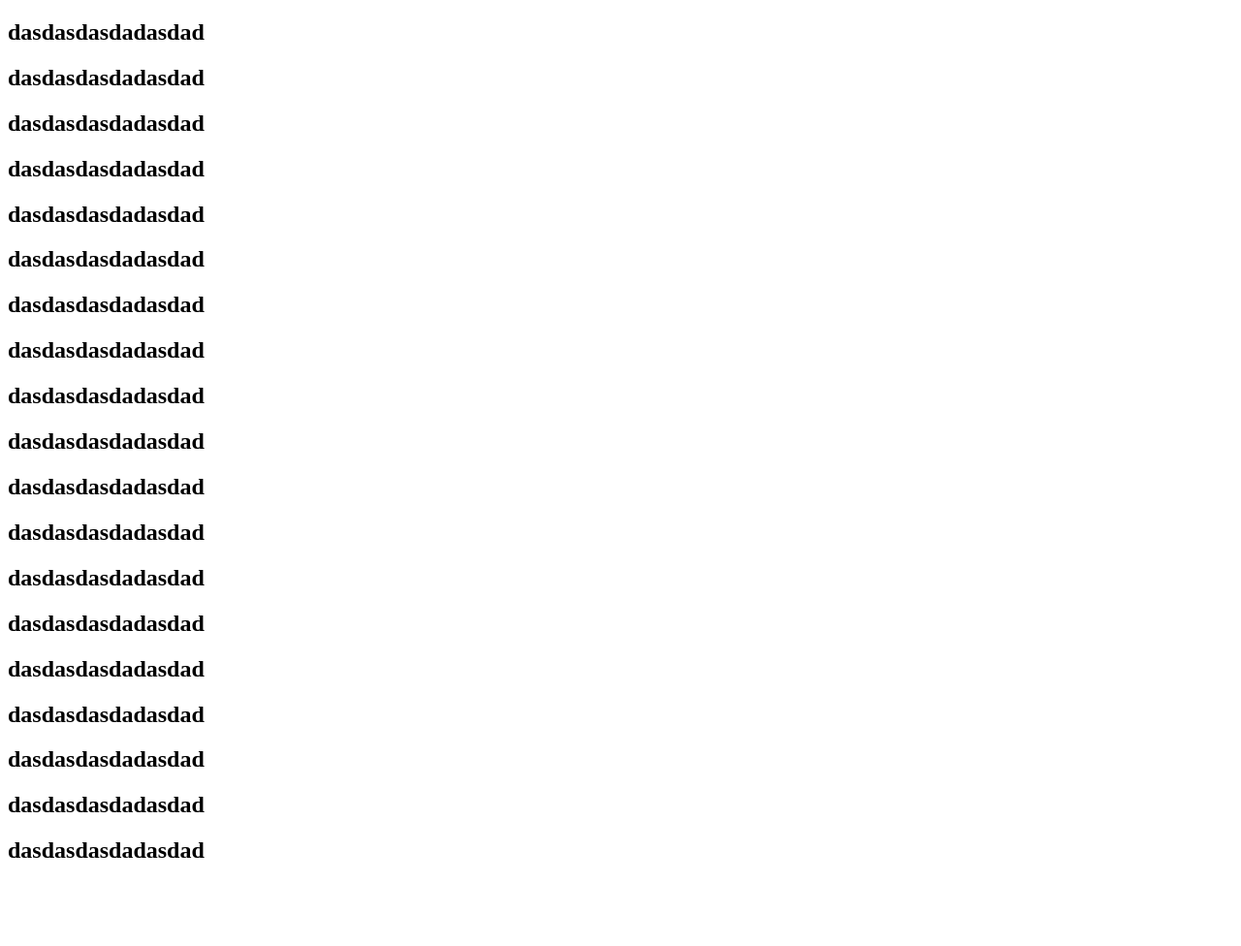
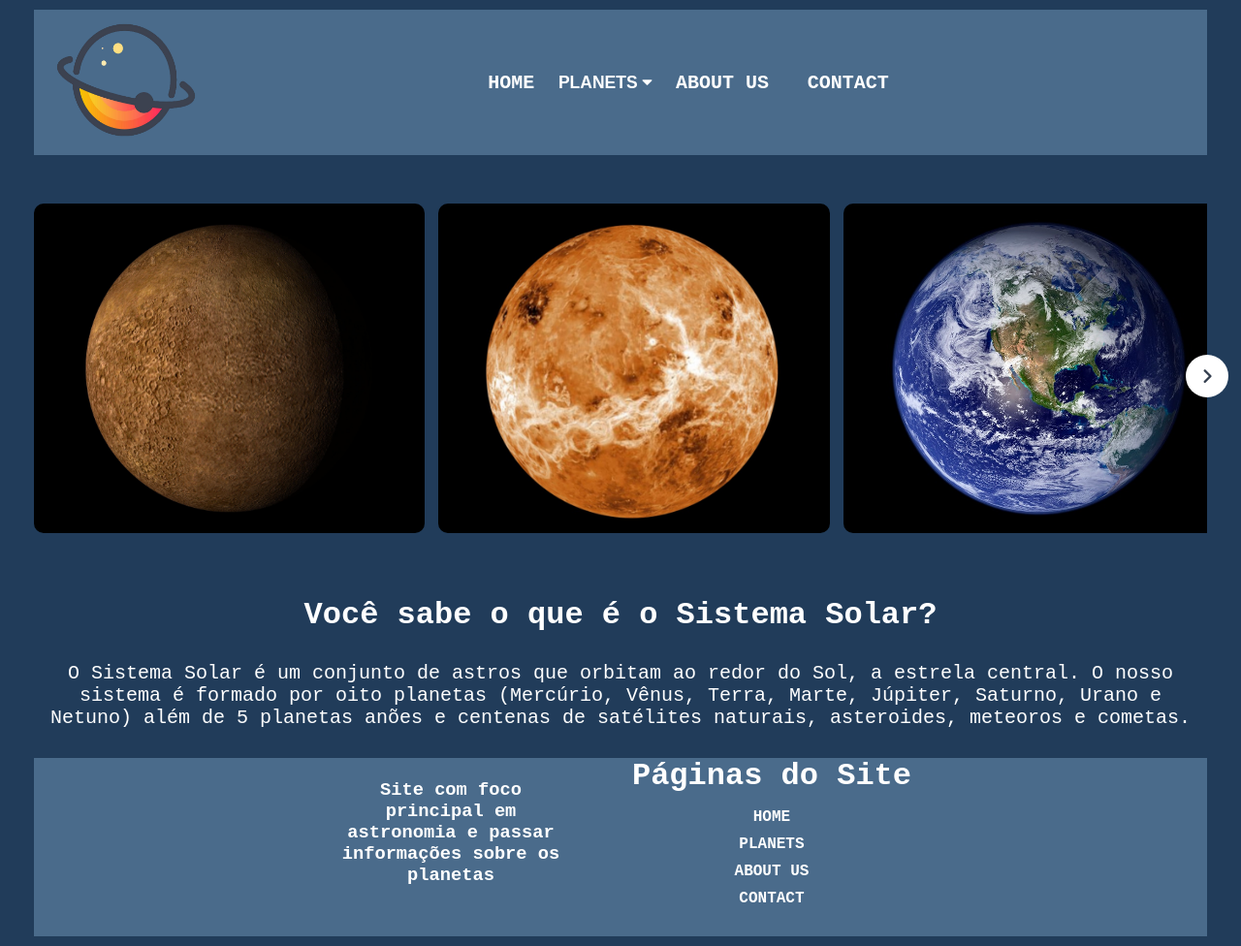
Before and after one commit to VitorApLavezzo/Planets-Information, a plain HTML site: page mercurio.html in a window 1280 px wide. Shown: the whole page at 97% size. Before the commit the page ends 911 px from the top, so only its background shows below. Drawn offline with Linux system fonts and the light colour scheme.

Commit message:
Page1 2.4

```diff
--- a/mercurio.html
+++ b/mercurio.html
@@ -1,30 +1,89 @@
 <!DOCTYPE html>
-<html lang="en">
-<head>
-    <meta charset="UTF-8">
-    <meta http-equiv="X-UA-Compatible" content="IE=edge">
-    <meta name="viewport" content="width=device-width, initial-scale=1.0">
-    <title>Document</title>
-</head>
-<body>
-    <h2>dasdasdasdadasdad</h2>
-    <h2>dasdasdasdadasdad</h2>
-    <h2>dasdasdasdadasdad</h2>
-    <h2>dasdasdasdadasdad</h2>
-    <h2>dasdasdasdadasdad</h2>
-    <h2>dasdasdasdadasdad</h2>
-    <h2>dasdasdasdadasdad</h2>
-    <h2>dasdasdasdadasdad</h2>
-    <h2>dasdasdasdadasdad</h2>
-    <h2>dasdasdasdadasdad</h2>
-    <h2>dasdasdasdadasdad</h2>
-    <h2>dasdasdasdadasdad</h2>
-    <h2>dasdasdasdadasdad</h2>
-    <h2>dasdasdasdadasdad</h2>
-    <h2>dasdasdasdadasdad</h2>
-    <h2>dasdasdasdadasdad</h2>
-    <h2>dasdasdasdadasdad</h2>
-    <h2>dasdasdasdadasdad</h2>
-    <h2>dasdasdasdadasdad</h2>
-</body>
+<html lang="pt-BR">
+  <head>
+    <meta name="viewport" content="width=device-width, initial-scale=1.0" />
+    <meta http-equiv="X-UA-Compatible" content="ie=edge" />
+    <title>Planets Informations</title>
+    <link
+      rel="stylesheet"
+      href="https://cdnjs.cloudflare.com/ajax/libs/font-awesome/6.2.0/css/all.min.css"
+    />
+    <link
+      rel="stylesheet"
+      href="https://cdnjs.cloudflare.com/ajax/libs/font-awesome/4.7.0/css/font-awesome.min.css"
+    />
+    <link rel="stylesheet" href="css/background.css" />
+    <link rel="stylesheet" href="css/style.css" />
+    <script src="js/script.js" defer></script>
+  </head>
+
+  <body>
+    <div class="navbar" id="myTopnav">
+      <img src="img/logo.png" />
+      <div class="links">
+        <a href="javascript:void(0);" class="icon" onclick="myFunction()">
+          <i class="fa fa-bars"></i>
+        </a>
+        <a href="#" class="active">HOME</a>
+        <div class="dropdown">
+          <button class="dropbtn">PLANETS
+            <i class="fa fa-caret-down"></i>
+          </button>
+          <div class="dropdown-content">
+            <a href="mercurio.html">MERCÚRIO</a>
+            <a href="#">VÊNUS</a>
+            <a href="#">TERRA</a>
+            <a href="#">MARTE</a>
+            <a href="#">JÚPITER</a>
+            <a href="#">SATURNO</a>
+            <a href="#">URANO</a>
+            <a href="#">NETUNO</a>
+          </div>
+        </div>
+        <a href="#">ABOUT US</a>
+        <a href="#">CONTACT</a>
+      </div>
+    </div>
+
+    <div class="wrapper">
+      <i id="left" class="fa-solid fa-angle-left"></i>
+      <div class="carousel">
+        <img src="img/img-1.jpg" alt="img" draggable="false" />
+        <img src="img/img-2.jpg" alt="img" draggable="false" />
+        <img src="img/img-3.jpg" alt="img" draggable="false" />
+        <img src="img/img-4.jpg" alt="img" draggable="false" />
+        <img src="img/img-5.jpg" alt="img" draggable="false" />
+        <img src="img/img-6.jpg" alt="img" draggable="false" />
+        <img src="img/img-7.jpg" alt="img" draggable="false" />
+        <img src="img/img-8.jpg" alt="img" draggable="false" />
+      </div>
+      <i id="right" class="fa-solid fa-angle-right"></i>
+    </div>
+
+    <h1>Você sabe o que é o Sistema Solar?</h1>
+    <p>
+      O Sistema Solar é um conjunto de astros que orbitam ao redor do Sol, a
+      estrela central. O nosso sistema é formado por oito planetas (Mercúrio,
+      Vênus, Terra, Marte, Júpiter, Saturno, Urano e Netuno) além de 5 planetas
+      anões e centenas de satélites naturais, asteroides, meteoros e cometas.
+    </p>
+
+    <footer>
+      <div class="rodape">
+        <div class="textoprin">
+          <h3>
+            Site com foco principal em astronomia e passar informações sobre os
+            planetas
+          </h3>
+        </div>
+        <div class="box__footer">
+          <h1>Páginas do Site</h1>
+          <a href="#">HOME</a>
+          <a href="#">PLANETS</a>
+          <a href="#">ABOUT US</a>
+          <a href="#">CONTACT</a>
+        </div>
+      </div>
+    </footer>
+  </body>
 </html>
```
